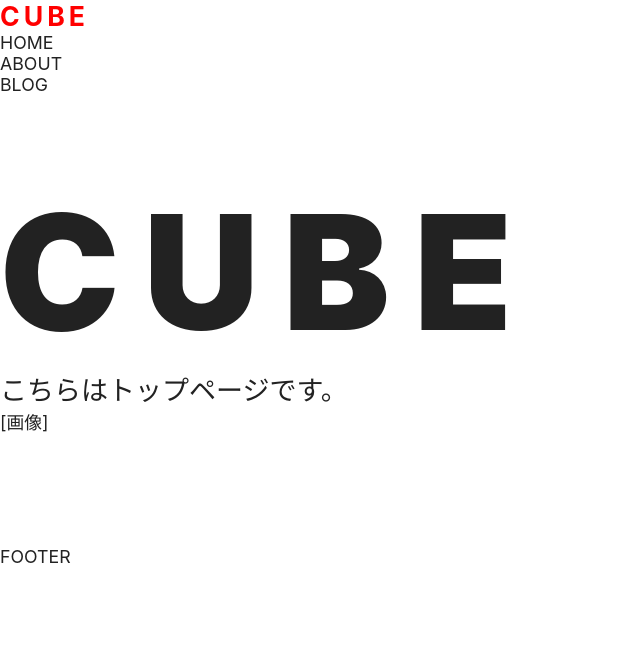
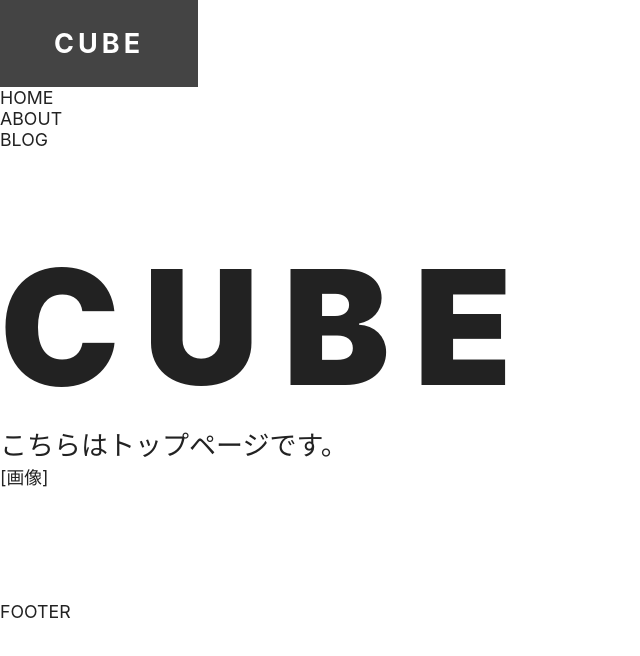
Before and after one commit to AtsuyaMorishita/Next_Typescript_microCMS, a Next.js app: page / in a window 1280 px wide. Shown: the top 656 px of the page, without its empty margins (0-640 px from the left). Built offline with nearby package versions, Linux system fonts and the light colour scheme.

Commit message:
属性の有無によってcssを切り替える実装 コメントメモの追加

```diff
--- a/components/logo.tsx
+++ b/components/logo.tsx
@@ -2,21 +2,38 @@ import Link from "next/link";
 import styled from "styled-components";
 
 type Props = {
-  boxStyle?: boolean;
+  /**
+   * 呼び出し元でlogoBoxがあればtrue、なければfalse
+   * logoBoxが未記載の時にエラーが出ないようにハテナをつける
+   */
+  logoBox?: boolean;
 };
 
-export const Logo = () => {
+export const Logo = (props: Props) => {
+  const { logoBox } = props;
+
+  //型定義されている場合、returnの中は定義されたオブジェクトしか使えない
   return (
-    <SLogoLink href="/" boxStyle>
-      CUBE
-    </SLogoLink>
+    <>
+      {/* {propsで受け取ったlogoBoxの値をlogoBoxへ再代入している？} */}
+      <SLogoLink href="/" logoBox={logoBox}>
+        CUBE
+      </SLogoLink>
+    </>
   );
 };
 
 const SLogoLink = styled(Link)<Props>`
+  //ロゴ共通
   font-size: var(--heading2);
   font-weight: 700;
   letter-spacing: 0.15em;
 
-  color: ${({ boxStyle }) => boxStyle && "red"};
+  //ロゴ ボックススタイルのみ
+  //logoBoxのtrueかfalseかで条件分岐
+  display: ${({ logoBox }) => logoBox && "inline-block"};
+  padding: ${({ logoBox }) => logoBox && "1em 2em"};
+  background-color: ${({ logoBox }) => logoBox && "var(--gray-75)"};
+  color: ${({ logoBox }) => logoBox && "var(--white)"};
+  font-size: ${({ logoBox }) => logoBox && "var(--small-heading2)"};
 `;
```
